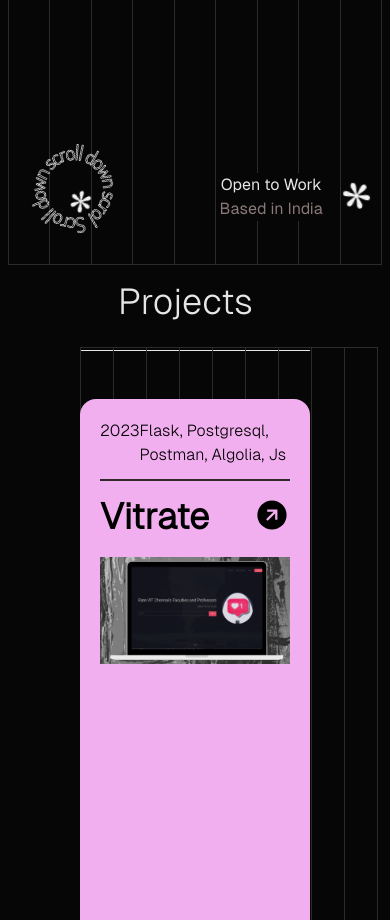
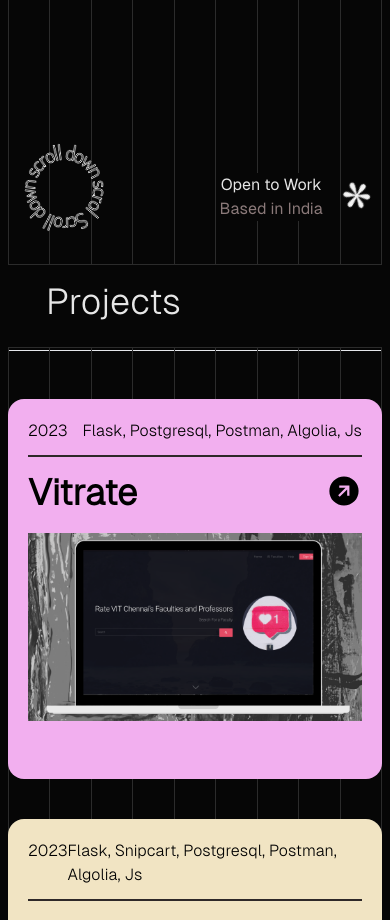
Before and after one commit to Krish-tiwari212/portfolio, a React (Vite) app: page / in a window 390 px wide. Shown: the part 1080-2000 px from the top of the page. Built offline with nearby package versions, Linux system fonts and the light colour scheme; some icons are missing.

Commit message:
updated responsiveness for section 3

```diff
--- a/src/components/ConstrainedMovementAnimation.jsx
+++ b/src/components/ConstrainedMovementAnimation.jsx
@@ -29,7 +29,7 @@ const ConstrainedMovementAnimation = () => {
   return (
     <div className="flex justify-center overflow-hidden">
       <animated.div
-        className="grayscale absolute top-20 sm:top-10 w-[66vh] sm:w-[43rem] z-10"
+        className="grayscale absolute top-32 sm:top-10 w-[35rem] sm:w-[43rem] z-10"
         style={{
           transform: xy.to((x, y) => `translate3d(${x / 20}px, ${y / 20}px, 0)`),
         }}
--- a/src/components/ProjectCard.jsx
+++ b/src/components/ProjectCard.jsx
@@ -3,7 +3,7 @@ import { IoArrowBackCircleSharp } from 'react-icons/io5';
 
 const ProjectCard = ({ cl, color, index, year, techstack, name, image, url }) => {
   return (
-    <div className={`lg:mb-10 h-[68vh] mb-20 ${cl} ${color} overflow-hidden font-geist-light p-5 rounded-2xl relative mt-${index * 10}vh`}>
+    <div className={`lg:mb-10 h-[45vh] lg:h-[80vh] md:h-[58vh] sm:h-[48vh] mb-10 sm:mb-20 ${cl} ${color} overflow-hidden font-geist-light p-5 rounded-2xl relative mt-${index * 10}vh`}>
       <div className='flex'>
         <h2 className='text-black font-thin'>{year}</h2>
         <h2 className='text-black font-thin ml-auto'>{techstack}</h2>
--- a/src/components/StickyScroll.jsx
+++ b/src/components/StickyScroll.jsx
@@ -41,7 +41,7 @@ const StickyScroll = () => {
   });
   return (
 
-        <div className='cards pb-[73vh]' ref={cardContainerRef}>
+        <div className='cards sm:pb-[73vh] md:pb-[20vh] lg:pb-[83vh]' ref={cardContainerRef}>
             <ProjectCard color="bg-[#F2AFEF]" cl="card" name="Vitrate" year="2023" image={vitrate} techstack="Flask, Postgresql, Postman, Algolia, Js"/>
             <ProjectCard color="bg-[#F1E4C3]" cl="card" name="Raccoon" year="2023" image={raccoon} techstack="Flask, Snipcart, Postgresql, Postman, Algolia, Js"/>
             <ProjectCard color="bg-[#C6A969]" cl="card" name="Groco" year="2023" image={groco} techstack="Flask, Postgresql, Postman, Snipcart, Js"/>
--- a/src/components/sections/Section2.jsx
+++ b/src/components/sections/Section2.jsx
@@ -9,7 +9,7 @@ const Section2 = () => {
   return (
     <section className='h-[60vh] sm:h-[65vh] -mt-6 mx-2 sm:mx-20  relative'>
         <TableSkeleton numCoulmns={9} numRows={1} cl="h-[55vh] sm:h-[60vh]" cd= ""/>
-        <h2 className='sm:px-[2vw] px-[1vw] text-center top-[6vh] sm:top-[14vh] absolute font-geist-regular text-4xl md:text-6xl sm:text-5xl'>Full Stack Developer committed to crafting elegant solutions and experience</h2>
+        <h2 className='sm:px-[2vw] px-[1vw] text-center top-[6vh] sm:top-[14vh] absolute font-geist-regular text-4xl lg:text-7xl md:text-6xl sm:text-5xl'>Full Stack Developer committed to crafting elegant solutions and experience</h2>
         <div className='flex'>
           <h3 className='absolute bg-[#060606] text-center z-10 sm:right-[18vh] right-[7vh] top-[47vh] sm:top-[50vh] sm:text-lg '>Open to Work <br /> <span className='text-[1rem] text-[#8a7979] '>Based in India</span></h3>
           <motion.img
@@ -21,19 +21,13 @@ const Section2 = () => {
           />
         </div>
         <motion.img
-            className='absolute z-10 top-[43.5vh] left-[2vh] sm:top-[45vh] sm:left-[16vh] w-[6rem] sm:w-[8rem]'
+            className='absolute z-10 top-[43.5vh] left-[2vw] sm:top-[45vh] sm:left-[16vw] w-[6rem] sm:w-[8rem]'
             src={scroll}
             alt='Spinning text'
             animate={{ rotate: 360 }}
             transition={{ ease: "linear", duration: 7, repeat: Infinity }}
           />
-          <motion.img
-            className='absolute z-10 w-5 left-[7.5vh] top-[49vh] sm:top-[51vh] sm:left-[22.1vh]'
-            src={asterisk}
-            alt='Spinning Asterisk'
-            animate={{ rotate: -360 }}
-            transition={{ ease: "linear", duration: 5, repeat: Infinity }}
-          />
+
     </section>
   )
 }
--- a/src/components/sections/Section3.jsx
+++ b/src/components/sections/Section3.jsx
@@ -5,10 +5,10 @@ import StickyScroll from '../StickyScroll';
 
 const Section3 = () => {
   return (
-    <section className='mx-20 relative'>
+    <section className='mx-2 sm:mx-20 relative'>
         <h2 className='flex text-4xl mb-7 font-geist-light'><FaArrowTurnDown className="mr-2 mt-2 font-light text-3xl"/> Projects </h2>
         <hr />
-        <TableSkeleton numCoulmns={9} numRows={1} cl="h-[440vh]" cd= "absolute -mt-7"/>
+        <TableSkeleton numCoulmns={9} numRows={1} cl="h-[251vh] lg:h-[510vh] md:h-[366vh] sm:h-[440vh]" cd= "absolute -mt-7"/>
         <StickyScroll />
     </section>
   )
```
